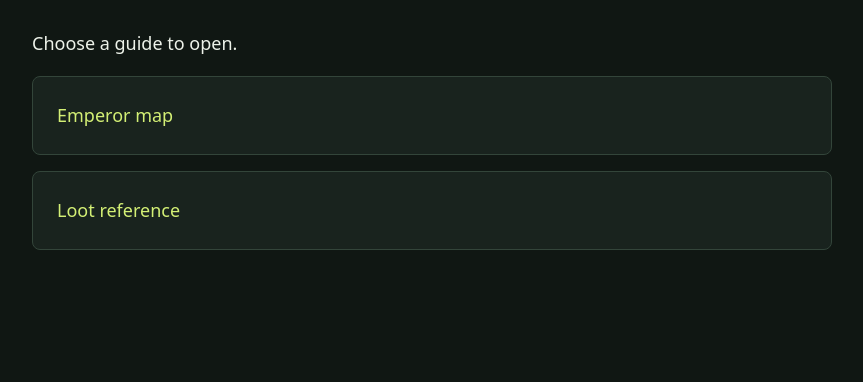
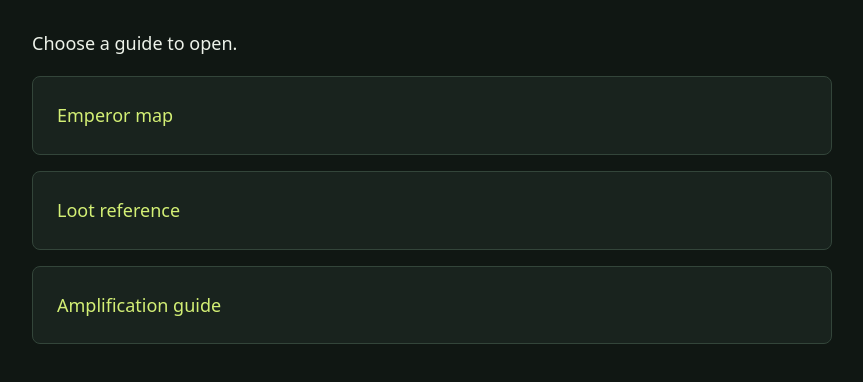
Before and after one commit to airbox11/public.data, a plain HTML site: page index.html in a window 1280 px wide. Shown: the part 216-598 px from the top of the page, without its empty margins (208-1071 px from the left). Drawn offline with Linux system fonts and the light colour scheme.

Commit message:
Link amplification guide from website home

```diff
--- a/index.html
+++ b/index.html
@@ -1 +1 @@
-<!doctype html><html lang="en"><meta charset="utf-8"><meta name="viewport" content="width=device-width,initial-scale=1"><title>ARC Raiders Guides</title><style>body{font:18px/1.6 system-ui;background:#101713;color:#edf2e9;max-width:800px;margin:10vh auto;padding:24px}h1{font-size:48px}a{display:block;color:#d3ef75;background:#19231e;border:1px solid #33453a;padding:24px;margin:16px 0;text-decoration:none;border-radius:8px}a:hover{border-color:#d3ef75}</style><h1>ARC Raiders Guides</h1><p>Choose a guide to open.</p><a href="arc-raiders-emperor-map.html">Emperor map</a><a href="arc-raiders-loot-reference.html">Loot reference</a></html>
+<!doctype html><html lang="en"><meta charset="utf-8"><meta name="viewport" content="width=device-width,initial-scale=1"><title>ARC Raiders Guides</title><style>body{font:18px/1.6 system-ui;background:#101713;color:#edf2e9;max-width:800px;margin:10vh auto;padding:24px}h1{font-size:48px}a{display:block;color:#d3ef75;background:#19231e;border:1px solid #33453a;padding:24px;margin:16px 0;text-decoration:none;border-radius:8px}a:hover{border-color:#d3ef75}</style><h1>ARC Raiders Guides</h1><p>Choose a guide to open.</p><a href="arc-raiders-emperor-map.html">Emperor map</a><a href="arc-raiders-loot-reference.html">Loot reference</a><a href="arc-raiders-amplifications.html">Amplification guide</a></html>
```
